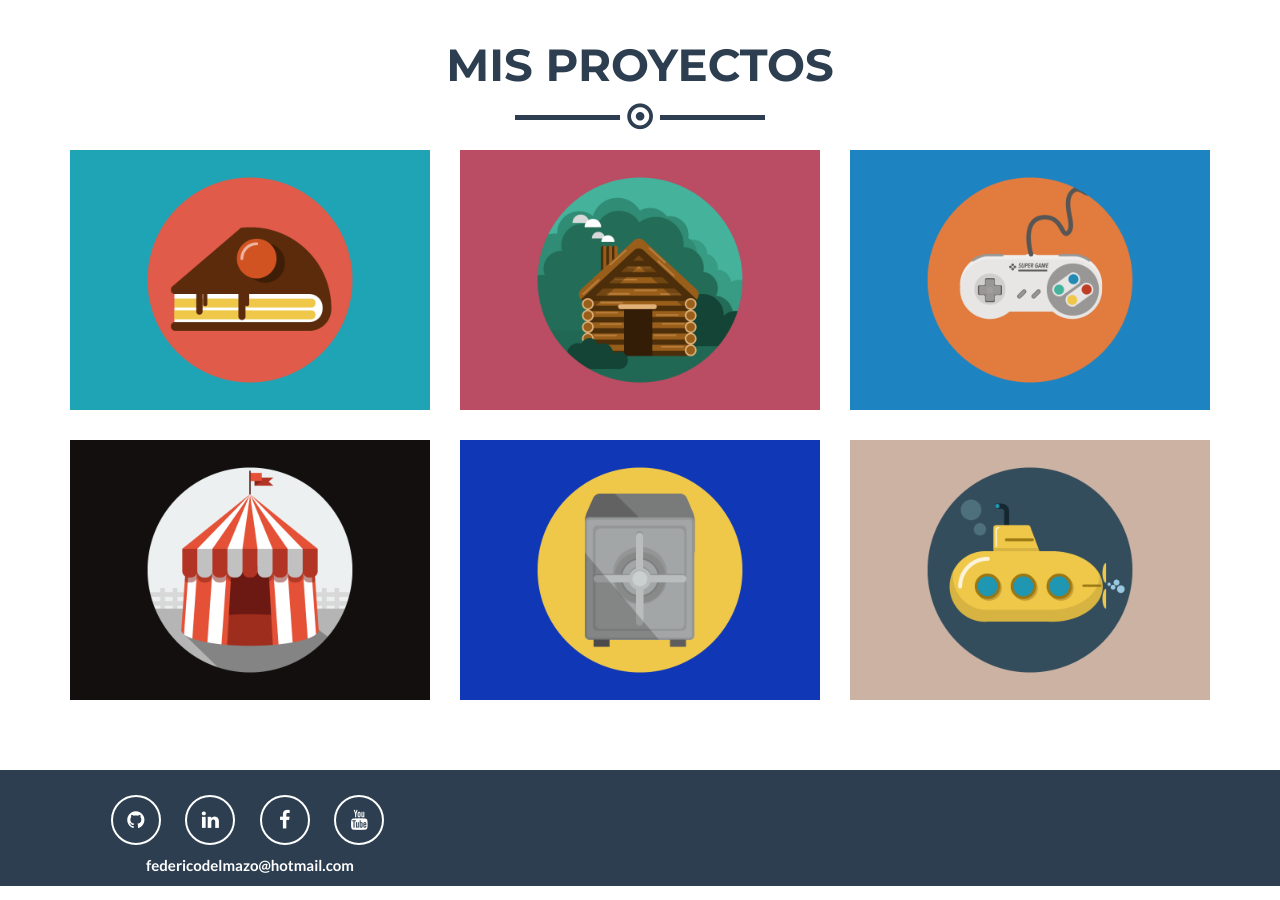
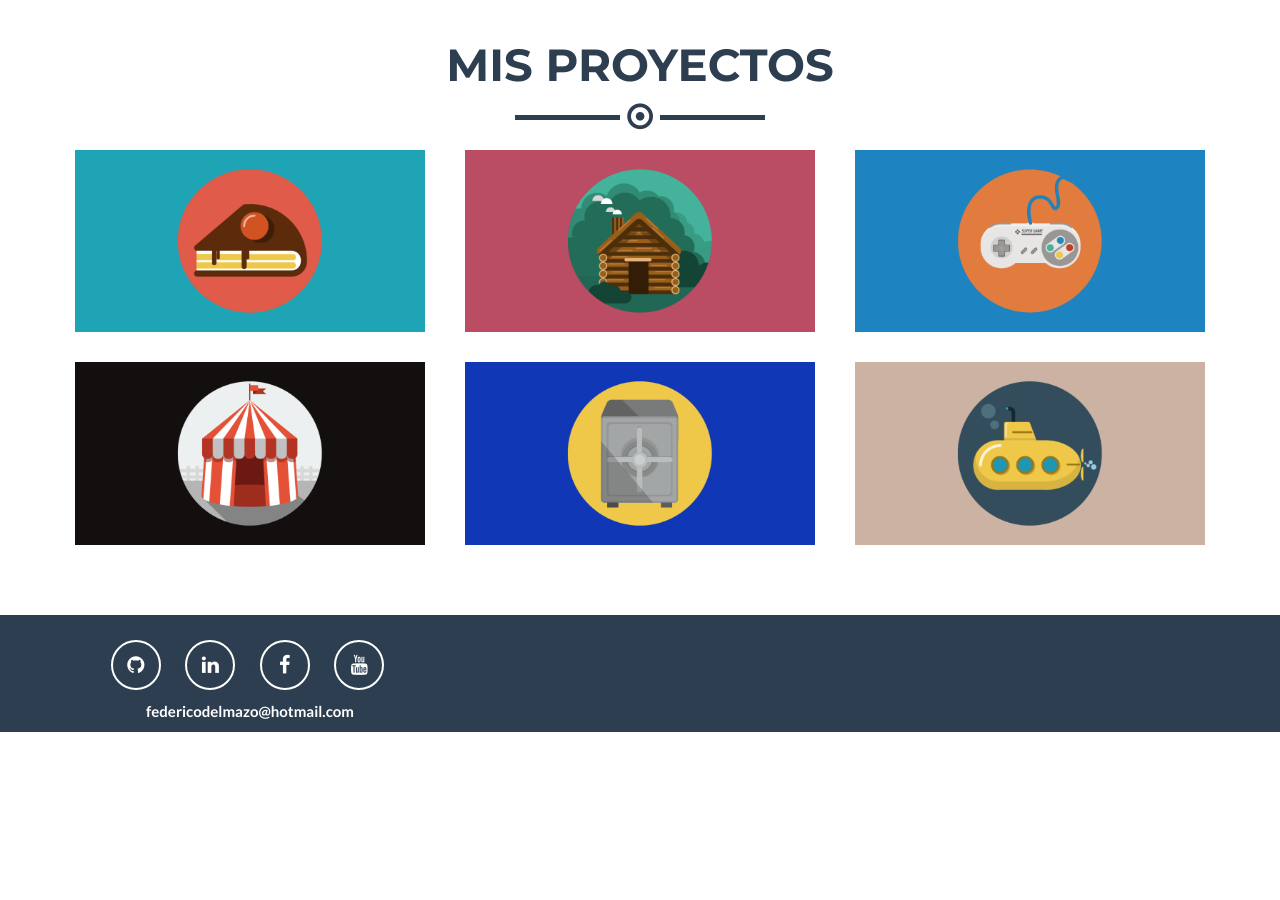
Before and after one commit to FdelMazo/FdelMazo.github.io, a Jekyll site: the page built from index.html, in a window 1280 px wide. Built offline with Jekyll 4.4.1, drawn with Linux system fonts in a browser that asks for light colours.

Commit message:
Aspect ratios

```diff
--- a/_data/sliders.yml
+++ b/_data/sliders.yml
@@ -9,7 +9,6 @@
       alt: Portadas variantes y sin texto también
   settings:
     height: "'auto'"
-    initialHeight: "450"
     effect: "'fade'"
 
 - selector: posters
@@ -23,5 +22,4 @@
       alt: También como ejecutable de Windows y Linux
   settings:
     height: "'auto'"
-    initialHeight: "450"
     effect: "'fade'"
--- a/_includes/css/main.css
+++ b/_includes/css/main.css
@@ -205,7 +205,7 @@ section.success {
     display: block;
     position: relative;
     margin: 0 auto;
-    max-width: 400px;
+    max-width: 350px;
 }
 
 #portfolio .portfolio-item .portfolio-link .caption {
```
Also changed, not shown: img/portfolio/circus.png, img/portfolio/comics.png, img/portfolio/game.png, img/portfolio/posters.png, img/portfolio/safe.png, img/portfolio/submarine.png, img/screenshots/comics1.png, img/screenshots/comics2.png, img/screenshots/posters1.png, img/screenshots/posters2.png.
